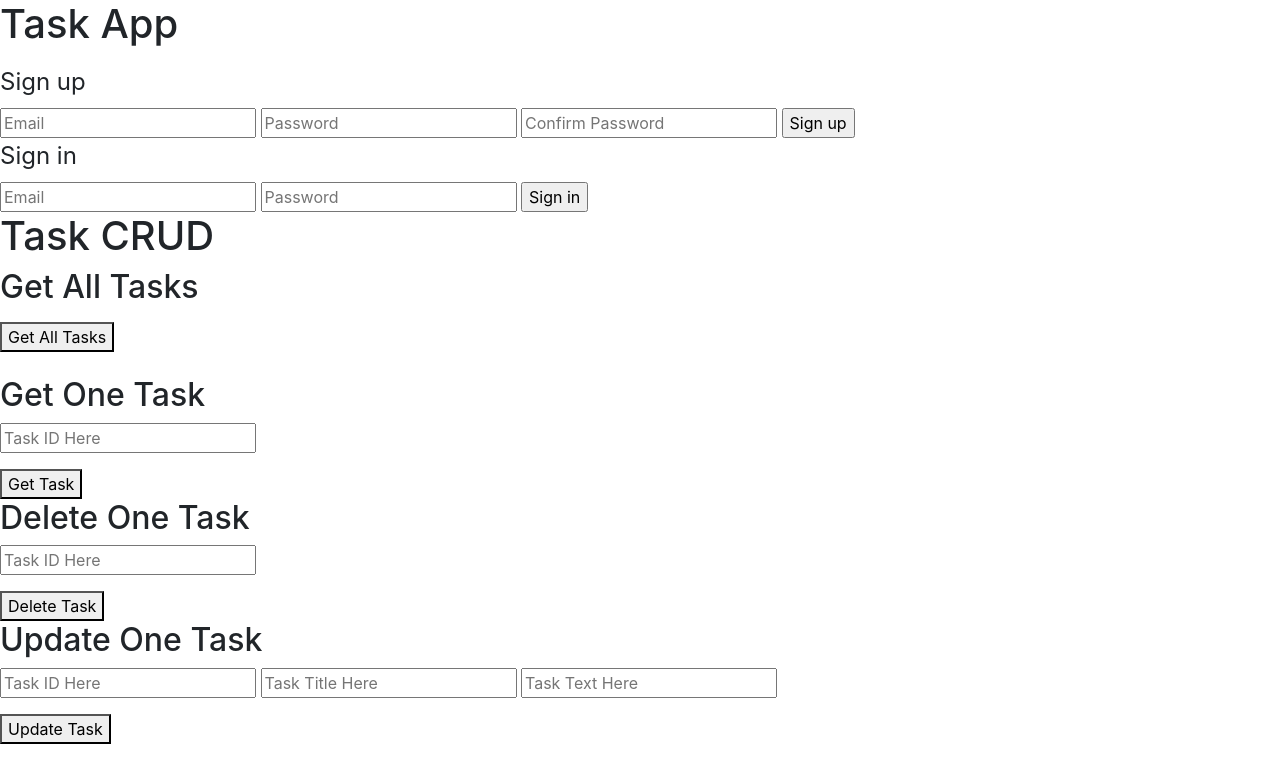
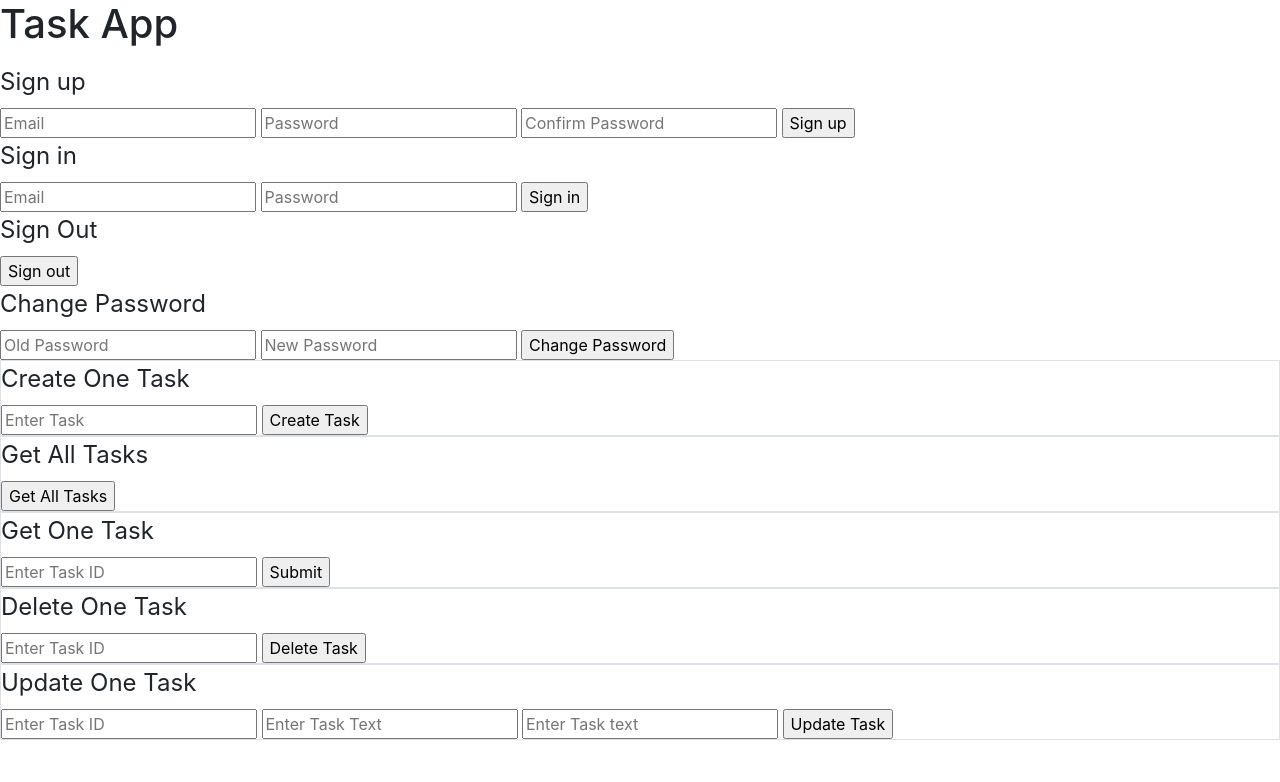
Before and after one commit to nataliesmyth/task-app-client, a website built with webpack: page index.html in a window 1280 px wide. Built offline with nearby package versions, Linux system fonts and the light colour scheme.

Commit message:
client task cURL CRUD complete

```diff
--- a/assets/scripts/app.js
+++ b/assets/scripts/app.js
@@ -1,6 +1,7 @@
 'use strict'
 
 const authEvents = require('./auth/events')
+const tasksEvents = require('./tasks/events.js')
 
 // use require with a reference to bundle the file and use it in this file
 // const example = require('./example')
@@ -9,15 +10,6 @@ const authEvents = require('./auth/events')
 // require('./example')
 
 $(() => {
-  $('#sign-out').hide()
-  $('#change-password').hide()
-  $('#create-task').hide()
-  $('#view-tasks').hide()
-  $('#update-task').hide()
-  $('#delete-task').hide()
-  // User Auth
-  $('#sign-up').on('submit', authEvents.onSignUp)
-  $('#sign-in').on('submit', authEvents.onSignIn)
-  $('#sign-out').on('submit', authEvents.onSignOut)
-  $('#change-password').on('submit', authEvents.onChangePassword)
+  authEvents.addHandlers()
+  tasksEvents.addHandlers()
 })
--- a/assets/scripts/auth/api.js
+++ b/assets/scripts/auth/api.js
@@ -1,4 +1,3 @@
-
 'use strict'
 
 const config = require('../config')
--- a/index.html
+++ b/index.html
@@ -49,39 +49,46 @@
         </fieldset>
       </form>
 
-      <h1>Task CRUD</h1>
-      <h2>Get All Tasks</h2>
-      <form class='tasks' id='tasks-search'>
-        <div class="form-group">
-        </div>
-        <button type="submit" class="task task-default">Get All Tasks</button>
-      </form>
-      <br />
-      <h2>Get One Task</h2>
-      <form class='tasks' id='task-search'>
-        <div class="form-group">
-          <input type="text" name="task[id]" id="task-id" placeholder="Task ID Here">
-        </div>
-        <button type="submit" class="task task-default">Get Task</button>
+      <form id="task-create" class="border">
+        <fieldset>
+          <legend>Create One Task</legend>
+          <input type="text" name="task[text]" placeholder="Enter Task">
+          <input type="submit" value="Create Task">
+        </fieldset>
       </form>
 
-      <h2>Delete One Task</h2>
-      <form class='tasks' id='task-delete'>
-        <div class="form-group">
-          <input type="text" name="task[id]" id="task-id-delete" placeholder="Task ID Here">
-        </div>
-        <button type="submit" class="task task-default">Delete Task</button>
+      <form id="task-index" class="border">
+        <fieldset>
+          <legend>Get All Tasks</legend>
+          <input type="submit" value="Get All Tasks">
+        </fieldset>
       </form>
 
-      <h2>Update One Task</h2>
-      <form class='tasks' id='task-update'>
-        <div class="form-group">
-          <input type="text" name="task[id]" id="task-id-update" placeholder="Task ID Here">
-          <input type="text" name="task[title]" text="task-title-update" placeholder="Task Title Here">
-          <input type="text" name="task[text]" text="task-text-update" placeholder="Task Text Here">
-        </div>
-        <button type="submit" class="task task-default">Update Task</button>
+      <form id="task-show" class="border">
+        <fieldset>
+          <legend>Get One Task</legend>
+          <input type="text" name="task[id]" placeholder="Enter Task ID">
+          <input type="submit">
+        </fieldset>
       </form>
 
+      <form id="task-delete" class="border">
+        <fieldset>
+          <legend>Delete One Task</legend>
+          <input type="text" name="task[id]" placeholder="Enter Task ID">
+          <input type="submit" value="Delete Task">
+        </fieldset>
+      </form>
+
+      <form id="task-update" class="border">
+        <fieldset>
+          <legend>Update One Task</legend>
+          <input type="text" name="task[id]" placeholder="Enter Task ID">
+          <input type="text" name="task[title]" placeholder="Enter Task Text">
+          <input type="text" name="task[text]" placeholder="Enter Task text">
+          <input type="submit" value="Update Task">
+        </fieldset>
+      </form>
     </body>
-</html>
+
+    </html>
```
Also changed, not shown: 4 other files.
